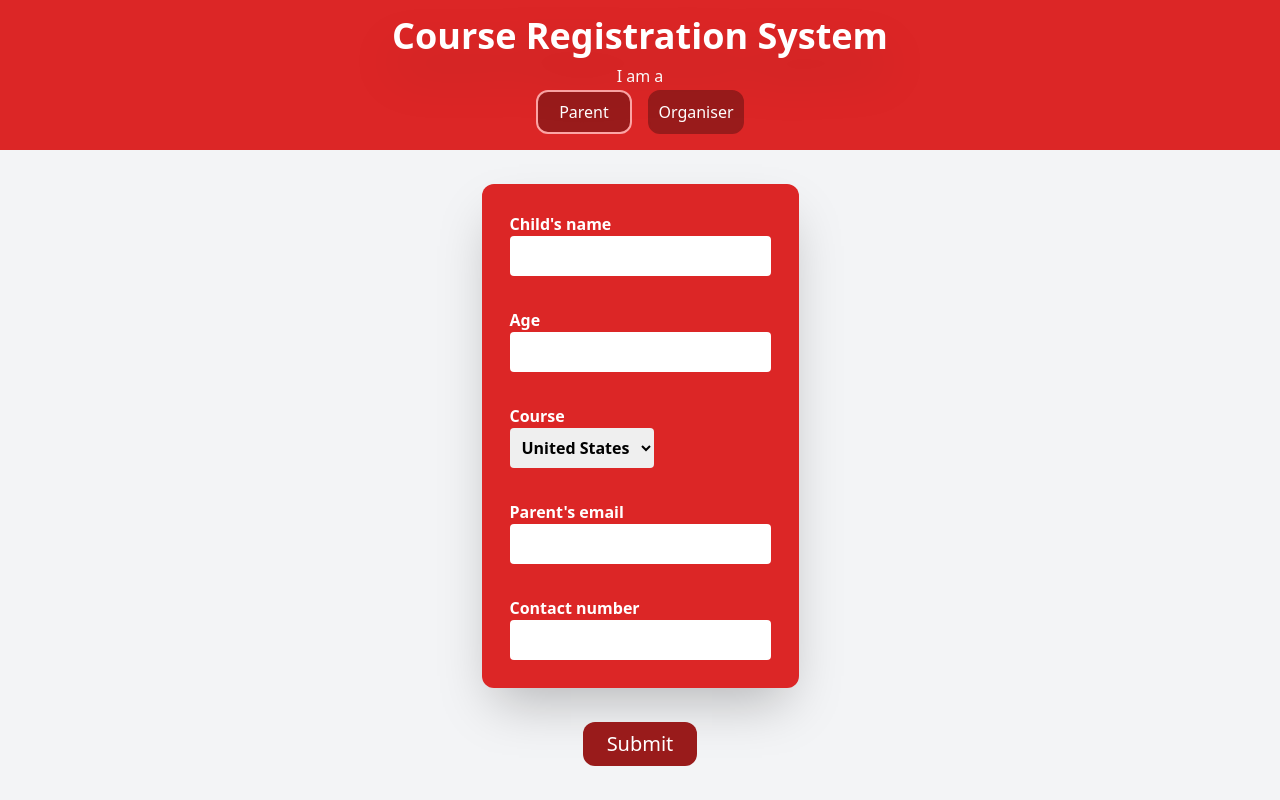
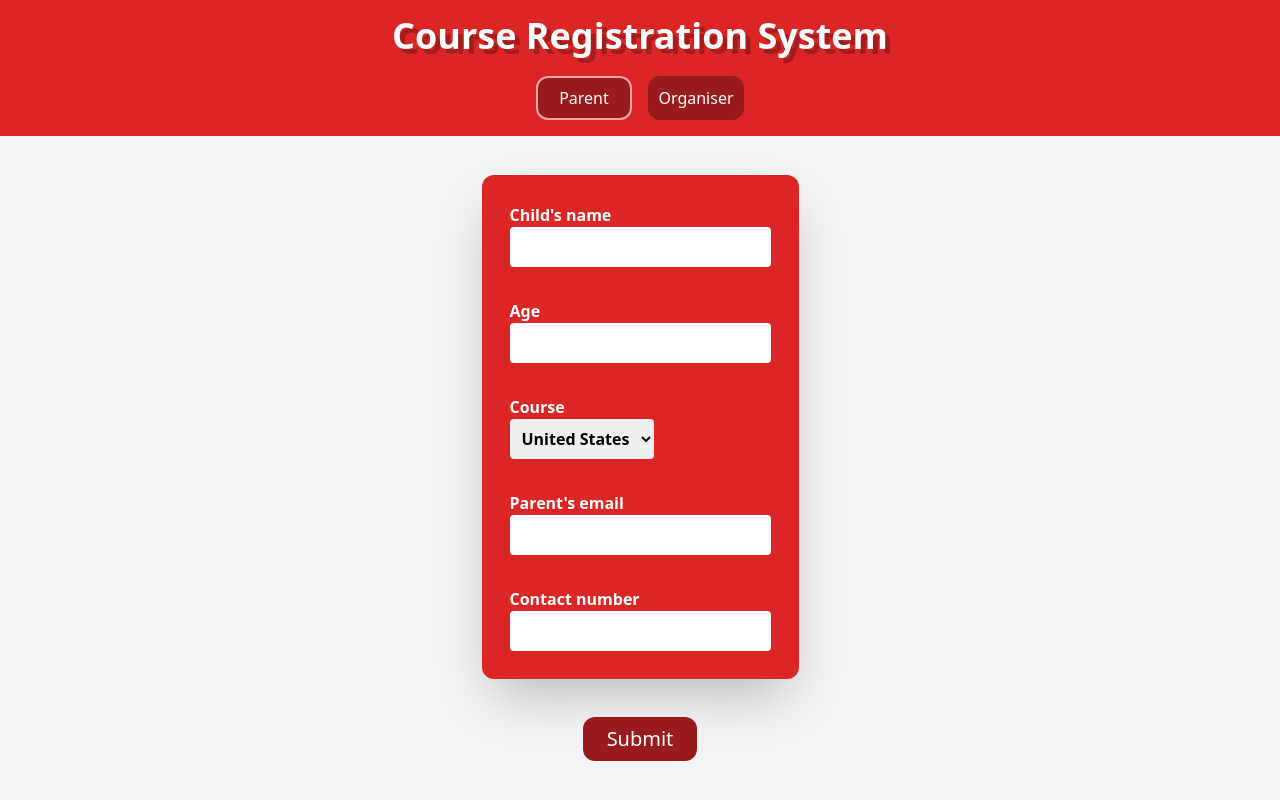
Before and after one commit to Yassin2607/Course_Registration_API, a Vue app in the folder frontend/: page / in a window 1280 px wide. Built offline with nearby package versions, Linux system fonts and the light colour scheme.

Commit message:
Minor fix margins and height

```diff
--- a/frontend/src/assets/css/main.css
+++ b/frontend/src/assets/css/main.css
@@ -558,20 +558,16 @@ video {
   margin: 1rem;
 }
 
-.m-5 {
-  margin: 1.25rem;
-}
-
-.mb-0\.5 {
-  margin-bottom: 0.125rem;
-}
-
 .ml-2 {
   margin-left: 0.5rem;
 }
 
 .mr-2 {
   margin-right: 0.5rem;
+}
+
+.mb-0\.5 {
+  margin-bottom: 0.125rem;
 }
 
 .mt-2 {
@@ -594,17 +590,8 @@ video {
   height: 100%;
 }
 
-.h-max {
-  height: -moz-max-content;
-  height: max-content;
-}
-
 .w-24 {
   width: 6rem;
-}
-
-.flex-1 {
-  flex: 1 1 0%;
 }
 
 .grow {
@@ -623,22 +610,20 @@ video {
   justify-content: center;
 }
 
-.justify-between {
-  justify-content: space-between;
+.justify-evenly {
+  justify-content: space-evenly;
 }
 
-.justify-evenly {
-  justify-content: space-evenly;
+.space-y-5 > :not([hidden]) ~ :not([hidden]) {
+  --tw-space-y-reverse: 0;
+  margin-top: calc(1.25rem * calc(1 - var(--tw-space-y-reverse)));
+  margin-bottom: calc(1.25rem * var(--tw-space-y-reverse));
 }
 
 .space-y-8 > :not([hidden]) ~ :not([hidden]) {
   --tw-space-y-reverse: 0;
   margin-top: calc(2rem * calc(1 - var(--tw-space-y-reverse)));
   margin-bottom: calc(2rem * var(--tw-space-y-reverse));
-}
-
-.self-center {
-  align-self: center;
 }
 
 .text-nowrap {
@@ -662,6 +647,11 @@ video {
   border-color: rgb(153 27 27 / var(--tw-border-opacity));
 }
 
+.bg-gray-100 {
+  --tw-bg-opacity: 1;
+  background-color: rgb(243 244 246 / var(--tw-bg-opacity));
+}
+
 .bg-red-600 {
   --tw-bg-opacity: 1;
   background-color: rgb(220 38 38 / var(--tw-bg-opacity));
@@ -672,55 +662,22 @@ video {
   background-color: rgb(153 27 27 / var(--tw-bg-opacity));
 }
 
-.bg-gray-400 {
-  --tw-bg-opacity: 1;
-  background-color: rgb(156 163 175 / var(--tw-bg-opacity));
-}
-
-.bg-red-500 {
-  --tw-bg-opacity: 1;
-  background-color: rgb(239 68 68 / var(--tw-bg-opacity));
-}
-
-.bg-gray-200 {
-  --tw-bg-opacity: 1;
-  background-color: rgb(229 231 235 / var(--tw-bg-opacity));
-}
-
-.bg-gray-100 {
-  --tw-bg-opacity: 1;
-  background-color: rgb(243 244 246 / var(--tw-bg-opacity));
-}
-
 .p-2 {
   padding: 0.5rem;
-}
-
-.p-4 {
-  padding: 1rem;
-}
-
-.p-5 {
-  padding: 1.25rem;
 }
 
 .p-7 {
   padding: 1.75rem;
 }
 
-.px-4 {
-  padding-left: 1rem;
-  padding-right: 1rem;
+.px-6 {
+  padding-left: 1.5rem;
+  padding-right: 1.5rem;
 }
 
 .py-2 {
   padding-top: 0.5rem;
   padding-bottom: 0.5rem;
-}
-
-.px-6 {
-  padding-left: 1.5rem;
-  padding-right: 1.5rem;
 }
 
 .text-center {
@@ -745,14 +702,14 @@ video {
   font-weight: 600;
 }
 
+.text-black {
+  --tw-text-opacity: 1;
+  color: rgb(0 0 0 / var(--tw-text-opacity));
+}
+
 .text-white {
   --tw-text-opacity: 1;
   color: rgb(255 255 255 / var(--tw-text-opacity));
-}
-
-.text-black {
-  --tw-text-opacity: 1;
-  color: rgb(0 0 0 / var(--tw-text-opacity));
 }
 
 .decoration-0 {
@@ -763,6 +720,11 @@ video {
   --tw-shadow: 0 25px 50px -12px rgb(0 0 0 / 0.25);
   --tw-shadow-colored: 0 25px 50px -12px var(--tw-shadow-color);
   box-shadow: var(--tw-ring-offset-shadow, 0 0 #0000), var(--tw-ring-shadow, 0 0 #0000), var(--tw-shadow);
+}
+
+.drop-shadow-\[5px_5px_0_rgba\(0\2c 0\2c 0\2c 0\.25\)\] {
+  --tw-drop-shadow: drop-shadow(5px 5px 0 rgba(0,0,0,0.25));
+  filter: var(--tw-blur) var(--tw-brightness) var(--tw-contrast) var(--tw-grayscale) var(--tw-hue-rotate) var(--tw-invert) var(--tw-saturate) var(--tw-sepia) var(--tw-drop-shadow);
 }
 
 .drop-shadow-2xl {
--- a/frontend/src/components/Header.vue
+++ b/frontend/src/components/Header.vue
@@ -5,14 +5,12 @@ export default {
 </script>
 
 <template>
-  <div class="flex justify-center bg-red-600 text-white h-1/5">
-    <div class="flex flex-col items-center m-4">
+  <div class="flex justify-center bg-red-600 text-white">
+    <div class="flex flex-col items-center m-4 space-y-5">
       <div>
-        <h1 class="font-bold text-nowrap sm:text-4xl text-2xl drop-shadow-2xl">Course Registration System</h1>
+        <h1 class="drop-shadow-[5px_5px_0_rgba(0,0,0,0.25)] font-bold text-nowrap sm:text-4xl text-2xl">Course Registration System</h1>
       </div>
-      <div>
-        <p class="text-center mt-2 mb-0.5">I am a</p>
-      </div>
+
       <div class="flex justify-center">
         <router-link to="/" class="bg-red-800 w-24 rounded-xl p-2 mr-2 text-center hover:bg-red-900 border-2 border-red-800 menuItem-active-link">
           Parent
```
